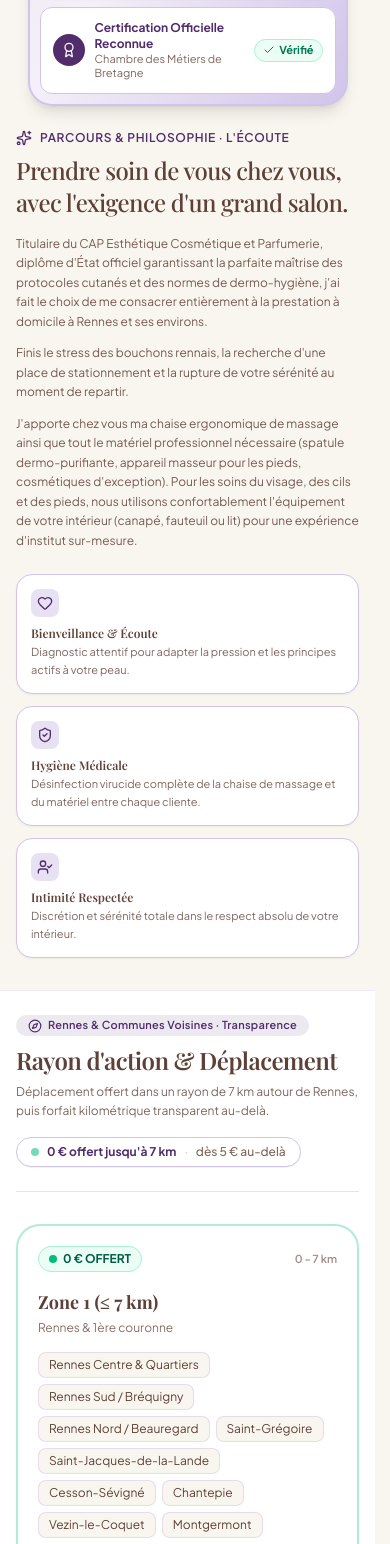
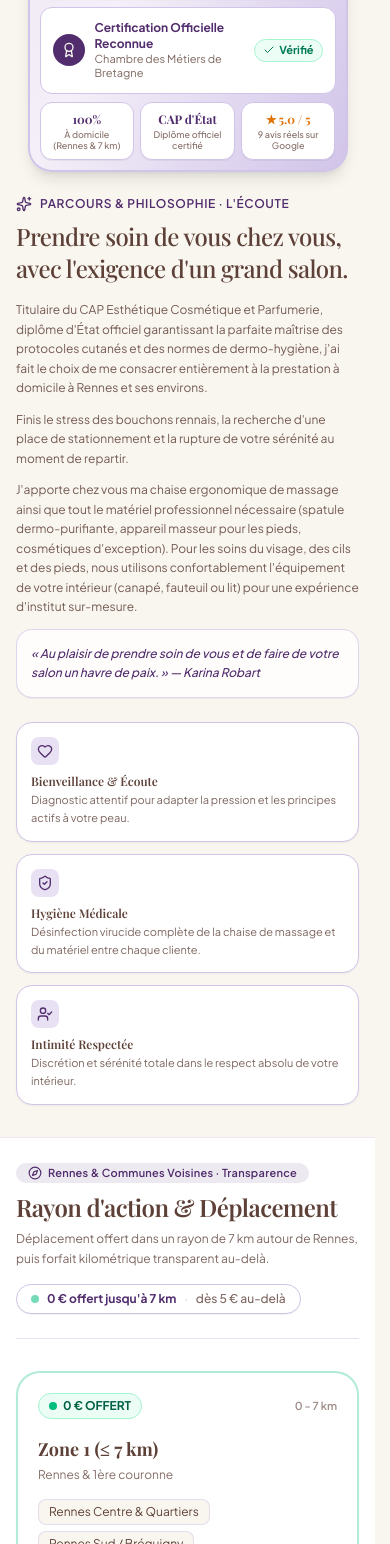
Before and after one commit to 5hidiwen/KRBeaute, a React (Vite) app: page / in a window 390 px wide. Shown: the part 6444-7988 px from the top of the page. Built offline with nearby package versions, Linux system fonts and the light colour scheme; no server answers; a web font is replaced by a local one.

Commit message:
feat(about-logistics): chiffres clés réassurance, signature Karina, checklist sérénité et menu FAQ à droite

```diff
--- a/src/components/AboutSection.tsx
+++ b/src/components/AboutSection.tsx
@@ -68,6 +68,25 @@ export const AboutSection: React.FC = () => {
                   </span>
                 </div>
 
+                {/* 3 Key Credentials / Numbers */}
+                <div className="grid grid-cols-3 gap-1.5 sm:gap-2 mt-2">
+                  <div className="bg-white p-2 rounded-xl border border-[#D1C4E9] text-center shadow-2xs">
+                    <p className="font-serif text-xs sm:text-sm font-bold text-[#512D6D]">{t.about.stat1Val}</p>
+                    <p className="text-[9px] sm:text-[10px] text-[#5D4037]/75 font-medium leading-tight mt-0.5">{t.about.stat1Label}</p>
+                  </div>
+                  <div className="bg-white p-2 rounded-xl border border-[#D1C4E9] text-center shadow-2xs">
+                    <p className="font-serif text-xs sm:text-sm font-bold text-[#512D6D]">{t.about.stat2Val}</p>
+                    <p className="text-[9px] sm:text-[10px] text-[#5D4037]/75 font-medium leading-tight mt-0.5">{t.about.stat2Label}</p>
+                  </div>
+                  <div className="bg-white p-2 rounded-xl border border-[#D1C4E9] text-center shadow-2xs">
+                    <p className="font-serif text-xs sm:text-sm font-bold text-amber-600 flex items-center justify-center gap-0.5">
+                      <span aria-hidden="true">★</span>
+                      <span>{t.about.stat3Val}</span>
+                    </p>
+                    <p className="text-[9px] sm:text-[10px] text-[#5D4037]/75 font-medium leading-tight mt-0.5">{t.about.stat3Label}</p>
+                  </div>
+                </div>
+
               </div>
 
             </div>
@@ -95,6 +114,11 @@ export const AboutSection: React.FC = () => {
               <p>
                 {t.about.paragraph3}
               </p>
+
+              {/* Personal Signature Note */}
+              <div className="p-3.5 sm:p-4 rounded-2xl bg-white/80 border border-[#D1C4E9]/70 italic text-xs sm:text-sm text-[#512D6D] font-medium leading-relaxed mt-2 shadow-2xs">
+                {t.about.signatureQuote}
+              </div>
             </div>
 
             {/* Philosophy Pillars */}
--- a/src/components/LogisticsCalculator.tsx
+++ b/src/components/LogisticsCalculator.tsx
@@ -7,7 +7,10 @@ import {
   Car,
   Info,
   Users,
-  X
+  X,
+  Sparkles,
+  Home,
+  Heart
 } from 'lucide-react';
 import { COMMUNES_DATA, CommuneItem } from '../data/communesData';
 import { useLanguage } from '../i18n/LanguageContext';
@@ -46,9 +49,9 @@ export const LogisticsCalculator: React.FC = () => {
               <span>{t.logistics.kicker}</span>
             </div>
 
-            <h1 className="text-2xl sm:text-3xl lg:text-4xl font-serif font-semibold text-[#5D4037] tracking-tight">
+            <h2 className="text-2xl sm:text-3xl lg:text-4xl font-serif font-semibold text-[#5D4037] tracking-tight">
               {t.logistics.title}
-            </h1>
+            </h2>
             <p className="mt-1.5 text-xs sm:text-sm text-[#5D4037]/80 leading-relaxed max-w-2xl">
               {t.logistics.subtitle}
             </p>
@@ -318,6 +321,73 @@ export const LogisticsCalculator: React.FC = () => {
           </div>
         </div>
 
+        {/* =========================================================================
+            CHECK-LIST SÉRÉNITÉ POUR M'ACCUEILLIR (Bienveillant & Rassurant)
+           ========================================================================= */}
+        <div className="bg-[#F9F6F0] rounded-3xl p-6 sm:p-8 border border-[#D1C4E9]/80 shadow-xs">
+          <div className="text-center max-w-xl mx-auto mb-6">
+            <span className="inline-flex items-center gap-1.5 px-3 py-0.5 rounded-full bg-[#512D6D]/10 text-[#512D6D] text-[11px] font-semibold tracking-wide mb-1.5">
+              <Sparkles className="w-3.5 h-3.5 text-[#512D6D]" />
+              <span>{t.logistics.checklist.kicker}</span>
+            </span>
+            <h3 className="font-serif text-xl sm:text-2xl font-bold text-[#5D4037]">
+              {t.logistics.checklist.title}
+            </h3>
+          </div>
+
+          <div className="grid grid-cols-1 sm:grid-cols-2 lg:grid-cols-4 gap-4">
+
+            <div className="bg-white p-4 rounded-2xl border border-[#D1C4E9]/60 shadow-2xs">
+              <div className="w-8 h-8 rounded-xl bg-[#D1C4E9]/30 text-[#512D6D] flex items-center justify-center mb-2.5">
+                <Home className="w-4 h-4" />
+              </div>
+              <h4 className="font-serif text-xs sm:text-sm font-bold text-[#5D4037] mb-1">
+                {t.logistics.checklist.item1Title}
+              </h4>
+              <p className="text-[11px] sm:text-xs text-[#5D4037]/75 leading-relaxed">
+                {t.logistics.checklist.item1Desc}
+              </p>
+            </div>
+
+            <div className="bg-white p-4 rounded-2xl border border-[#D1C4E9]/60 shadow-2xs">
+              <div className="w-8 h-8 rounded-xl bg-[#D1C4E9]/30 text-[#512D6D] flex items-center justify-center mb-2.5">
+                <Car className="w-4 h-4" />
+              </div>
+              <h4 className="font-serif text-xs sm:text-sm font-bold text-[#5D4037] mb-1">
+                {t.logistics.checklist.item2Title}
+              </h4>
+              <p className="text-[11px] sm:text-xs text-[#5D4037]/75 leading-relaxed">
+                {t.logistics.checklist.item2Desc}
+              </p>
+            </div>
+
+            <div className="bg-white p-4 rounded-2xl border border-[#D1C4E9]/60 shadow-2xs">
+              <div className="w-8 h-8 rounded-xl bg-[#D1C4E9]/30 text-[#512D6D] flex items-center justify-center mb-2.5">
+                <Sparkles className="w-4 h-4 text-amber-600" />
+              </div>
+              <h4 className="font-serif text-xs sm:text-sm font-bold text-[#5D4037] mb-1">
+                {t.logistics.checklist.item3Title}
+              </h4>
+              <p className="text-[11px] sm:text-xs text-[#5D4037]/75 leading-relaxed">
+                {t.logistics.checklist.item3Desc}
+              </p>
+            </div>
+
+            <div className="bg-white p-4 rounded-2xl border border-[#D1C4E9]/60 shadow-2xs">
+              <div className="w-8 h-8 rounded-xl bg-[#D1C4E9]/30 text-[#512D6D] flex items-center justify-center mb-2.5">
+                <Heart className="w-4 h-4 text-rose-600" />
+              </div>
+              <h4 className="font-serif text-xs sm:text-sm font-bold text-[#5D4037] mb-1">
+                {t.logistics.checklist.item4Title}
+              </h4>
+              <p className="text-[11px] sm:text-xs text-[#5D4037]/75 leading-relaxed">
+                {t.logistics.checklist.item4Desc}
+              </p>
+            </div>
+
+          </div>
+        </div>
+
       </div>
     </section>
   );
--- a/src/components/Navbar.tsx
+++ b/src/components/Navbar.tsx
@@ -36,14 +36,14 @@ export const Navbar: React.FC<NavbarProps> = ({ activeTab, onSelectTab }) => {
     };
   }, [plusSheetOpen]);
 
-  // Desktop Primary Links (≥ lg) - Synchronized with physical page order from top to bottom
+  // Desktop Primary Links (≥ lg) - Synchronized with One-Page flow, with dedicated FAQ at the end
   const primaryLinks: { id: NavTab; label: string }[] = [
     { id: 'soins', label: isEs ? 'Tratamientos & Tarifas' : 'Soins & Tarifs' },
     { id: 'marques', label: isEs ? 'Tecnologías' : 'Technologies & Marques' },
     { id: 'a-propos', label: isEs ? 'Sobre Karina' : 'À Propos' },
     { id: 'secteur', label: isEs ? 'Zona (7 km)' : 'Secteur (7 km)' },
+    { id: 'contact', label: isEs ? 'Contacto' : 'Contact' },
     { id: 'faq', label: isEs ? 'FAQ' : 'FAQ' },
-    { id: 'contact', label: isEs ? 'Contacto' : 'Contact' },
   ];
 
   // Secondary items displayed inside the "Plus" Bottom Sheet on mobile/tablet
--- a/src/i18n/translations.ts
+++ b/src/i18n/translations.ts
@@ -181,6 +181,13 @@ export const TRANSLATIONS_FR: SiteTranslations = {
     paragraph1: "Titulaire du CAP Esthétique Cosmétique et Parfumerie, diplôme d'État officiel garantissant la parfaite maîtrise des protocoles cutanés et des normes de dermo-hygiène, j'ai fait le choix de me consacrer entièrement à la prestation à domicile à Rennes et ses environs.",
     paragraph2: "Finis le stress des bouchons rennais, la recherche d'une place de stationnement et la rupture de votre sérénité au moment de repartir.",
     paragraph3: "J'apporte chez vous ma chaise ergonomique de massage ainsi que tout le matériel professionnel nécessaire (spatule dermo-purifiante, appareil masseur pour les pieds, cosmétiques d'exception). Pour les soins du visage, des cils et des pieds, nous utilisons confortablement l'équipement de votre intérieur (canapé, fauteuil ou lit) pour une expérience d'institut sur-mesure.",
+    stat1Val: "100%",
+    stat1Label: "À domicile (Rennes & 7 km)",
+    stat2Val: "CAP d'État",
+    stat2Label: "Diplôme officiel certifié",
+    stat3Val: "5.0 / 5",
+    stat3Label: "9 avis réels sur Google",
+    signatureQuote: "« Au plaisir de prendre soin de vous et de faire de votre salon un havre de paix. » — Karina Robart",
     pillars: {
       kindnessTitle: 'Bienveillance & Écoute',
       kindnessDesc: 'Diagnostic attentif pour adapter la pression et les principes actifs à votre peau.',
@@ -219,6 +226,18 @@ export const TRANSLATIONS_FR: SiteTranslations = {
     infoSpace: 'Environ 2m × 1,5m dégagé et une prise électrique standard.',
     infoSpaceBold: 'Espace nécessaire :',
     perTripNote: 'Frais calculés par déplacement (et non par soin) : 100% offert si 2 soins réservés à la même adresse !',
+    checklist: {
+      kicker: "Accueil Bienveillant",
+      title: "Votre Check-list Sérénité pour M'Accueillir",
+      item1Title: "Un petit espace dégagé",
+      item1Desc: "Environ 2m × 1,5m dans votre salon ou chambre pour installer confortablement la chaise de massage ou le matériel.",
+      item2Title: "Accès & Stationnement",
+      item2Desc: "Si vous disposez d'un stationnement visiteur ou d'un accès particulier, précisez-le simplement au moment de réserver.",
+      item3Title: "Prise électrique standard",
+      item3Desc: "Une simple prise à proximité pour brancher les appareils de technologie visage si nécessaire.",
+      item4Title: "Nos amis les animaux",
+      item4Desc: "Les animaux sont les bienvenus ! Veillez simplement à ce qu'ils restent au calme pendant les protocoles visage minutieux.",
+    },
   },
   faq: {
     kicker: 'Conditions & Questions Fréquentes · Organisation',
@@ -647,6 +666,13 @@ export const TRANSLATIONS_ES: SiteTranslations = {
     paragraph1: 'Titulada con el CAP oficial de Estética, Cosmética y Perfumería de Francia, diploma de Estado que garantiza el perfecto dominio de los protocolos cutáneos y las normas rigurosas de higiene, he elegido dedicarme por entero al servicio personalizado a domicilio en Rennes y sus alrededores.',
     paragraph2: 'Se acabaron las retenciones de tráfico, la búsqueda interminable de aparcamiento y la pérdida de serenidad en el camino de regreso.',
     paragraph3: 'Llevo hasta su salón mi silla de masaje ergonómica profesional y todo el instrumental especializado necesario (espátula dermo-purificadora ultrasónica, aparato de masaje para pies, cosmética selecta). Para los tratamientos de rostro, pestañas y pies, utilizamos cómodamente su propio sofá, sillón o cama para una experiencia a medida inolvidable.',
+    stat1Val: '100%',
+    stat1Label: 'A domicilio (Rennes y 7 km)',
+    stat2Val: 'CAP Oficial',
+    stat2Label: 'Titulación oficial certificada',
+    stat3Val: '5.0 / 5',
+    stat3Label: '9 opiniones reales en Google',
+    signatureQuote: '«Será un placer cuidar de usted y transformar su salón en un remanso de paz.» — Karina Robart',
     pillars: {
       kindnessTitle: 'Empatía y Escucha',
       kindnessDesc: 'Diagnóstico atento para adaptar la presión y los principios activos a las necesidades de su piel.',
@@ -685,6 +711,18 @@ export const TRANSLATIONS_ES: SiteTranslations = {
     infoSpace: 'Aproximadamente 2m × 1,5m despejados y una toma de corriente estándar.',
     infoSpaceBold: 'Espacio necesario:',
     perTripNote: 'Tarifa por desplazamiento (no por servicio): ¡100% gratis a partir de 2 tratamientos en la misma dirección!',
+    checklist: {
+      kicker: 'Preparación Cálida',
+      title: 'Su Guía de Serenidad para Recibirme',
+      item1Title: 'Un pequeño espacio despejado',
+      item1Desc: 'Aproximadamente 2m × 1,5m en su salón o dormitorio para ubicar cómodamente la silla de masaje o el equipo.',
+      item2Title: 'Acceso y Aparcamiento',
+      item2Desc: 'Si dispone de aparcamiento para visitas o acceso específico, indíquelo al momento de confirmar su cita.',
+      item3Title: 'Toma de corriente estándar',
+      item3Desc: 'Un enchufe cercano para conectar la aparatología facial de vanguardia si es necesario.',
+      item4Title: 'Mascotas en el hogar',
+      item4Desc: '¡Las mascotas son bienvenidas! Solo asegúrese de que permanezcan tranquilas durante los pasos minuciosos del cuidado facial.',
+    },
   },
   faq: {
     kicker: 'Condiciones y Preguntas Frecuentes · Organización',
--- a/src/i18n/types.ts
+++ b/src/i18n/types.ts
@@ -142,6 +142,13 @@ export interface AboutTranslations {
   paragraph1: string;
   paragraph2: string;
   paragraph3: string;
+  stat1Val: string;
+  stat1Label: string;
+  stat2Val: string;
+  stat2Label: string;
+  stat3Val: string;
+  stat3Label: string;
+  signatureQuote: string;
   pillars: {
     kindnessTitle: string;
     kindnessDesc: string;
@@ -181,6 +188,18 @@ export interface LogisticsTranslations {
   infoSpace: string;
   infoSpaceBold: string;
   perTripNote: string;
+  checklist: {
+    kicker: string;
+    title: string;
+    item1Title: string;
+    item1Desc: string;
+    item2Title: string;
+    item2Desc: string;
+    item3Title: string;
+    item3Desc: string;
+    item4Title: string;
+    item4Desc: string;
+  };
 }
 
 export interface FAQItemTranslation {
```
